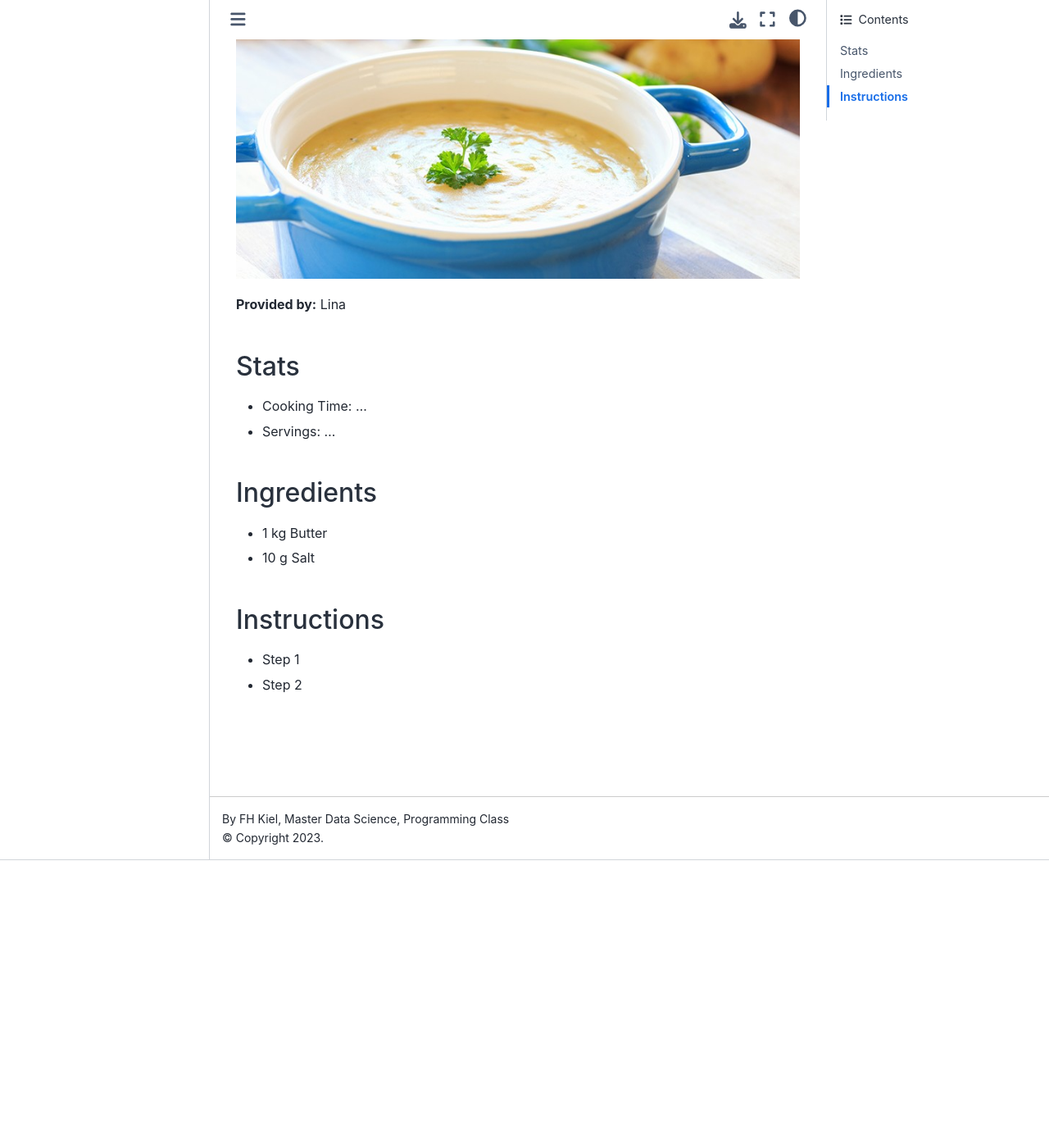
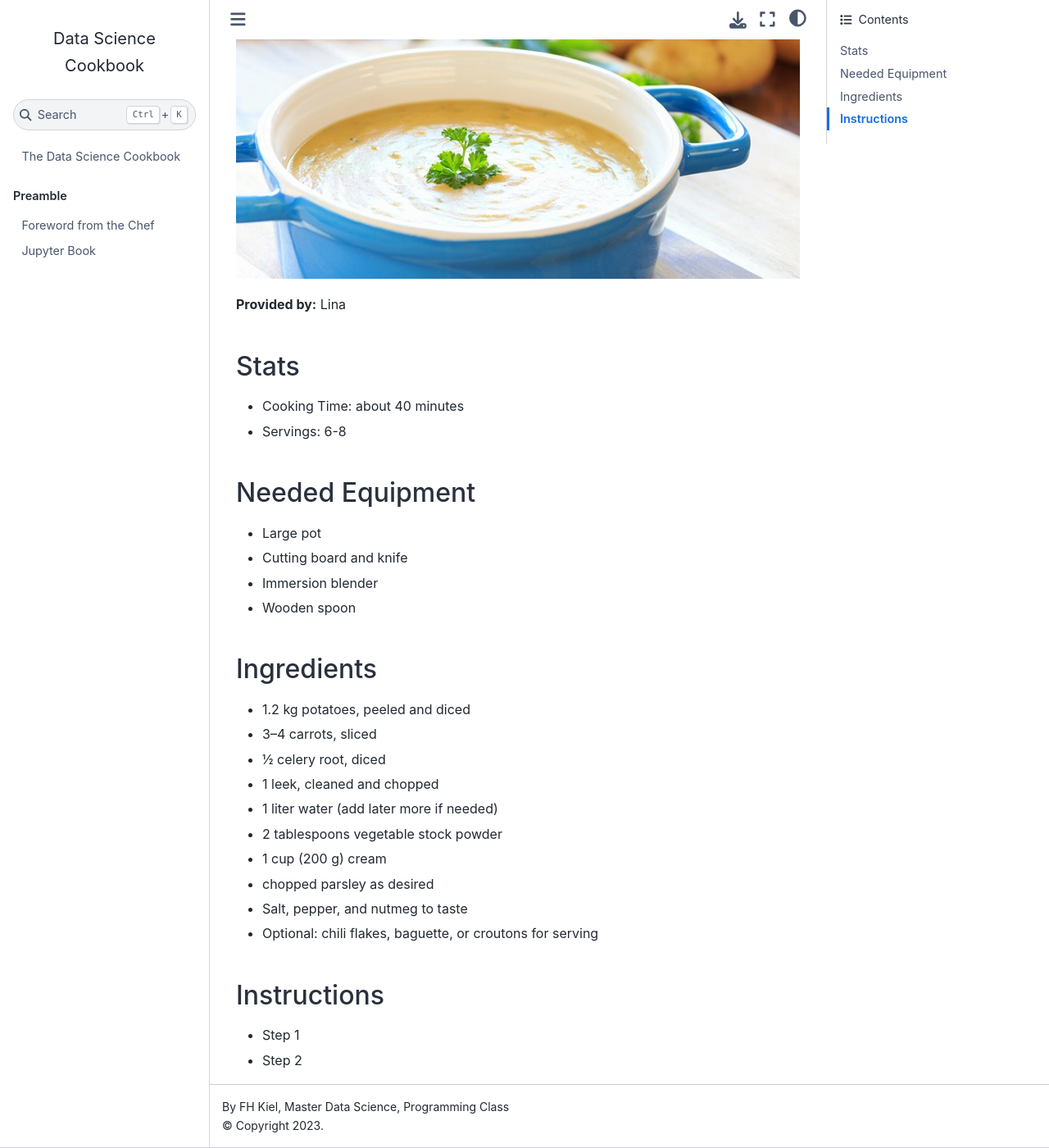
Before and after one commit to tillschwoerer/the-data-science-cookbook, a Jupyter Book: the page built from recipes/potato_soup.md, in a window 1280 px wide and 1400 px high, scrolled down 351 px. Shown: the whole window at 82% size. Built offline with Jupyter Book 1.0.4 settings and Sphinx 7.4.7 and the Sphinx Book theme 1.1.4, drawn with Linux system fonts in a browser that asks for light colours; pages that are not in the unit, such as notebooks, are missing from menus.

Commit message:
Add stats, equipment, and ingredients sections

```diff
--- a/recipes/potato_soup.md
+++ b/recipes/potato_soup.md
@@ -7,12 +7,26 @@
 **Provided by:** Lina
 
 ## Stats
-- Cooking Time: ...
-- Servings: ...
+- Cooking Time: about 40 minutes
+- Servings: 6-8
+
+## Needed Equipment
+- Large pot
+- Cutting board and knife
+- Immersion blender
+- Wooden spoon
 
 ## Ingredients
-- 1 kg Butter
-- 10 g Salt
+- 1.2 kg potatoes, peeled and diced
+- 3–4 carrots, sliced
+- ½ celery root, diced
+- 1 leek, cleaned and chopped
+- 1 liter water (add later more if needed)
+- 2 tablespoons vegetable stock powder
+- 1 cup (200 g) cream
+- chopped parsley as desired
+- Salt, pepper, and nutmeg to taste
+- Optional: chili flakes, baguette, or croutons for serving
 
 ## Instructions
 - Step 1
```
